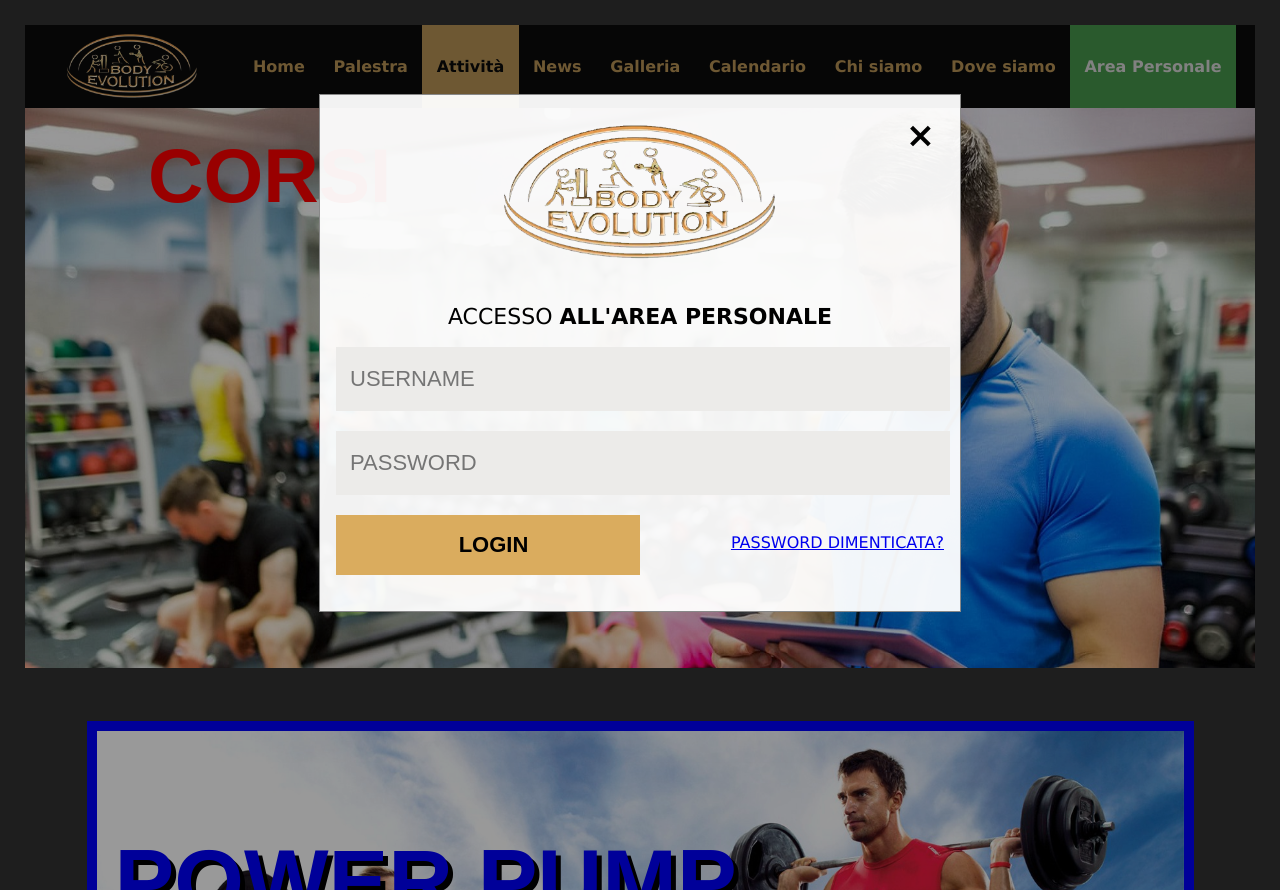
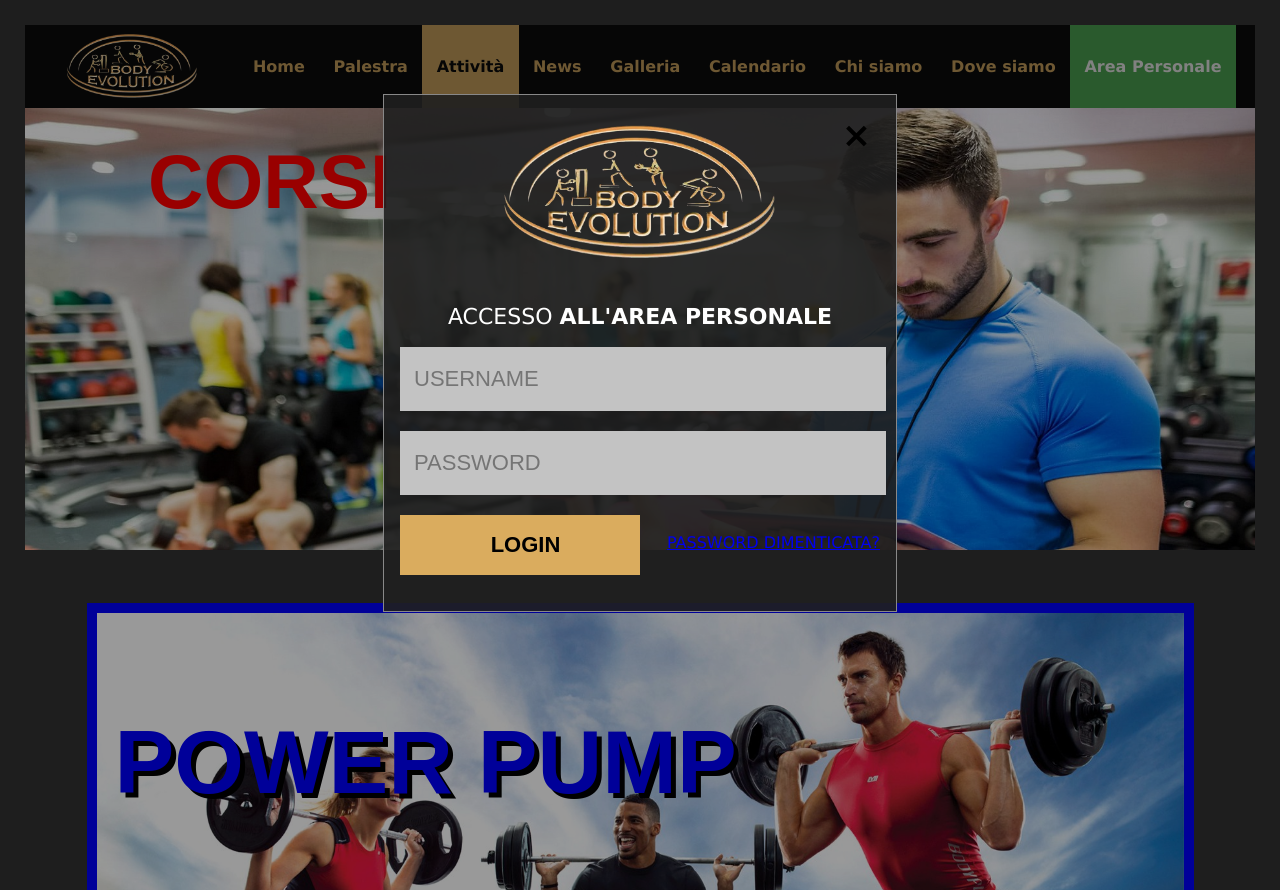
Before and after one commit to ShiroAimai/Tecweb-Project, a PHP site: page /HTML/Attivita.html in a window 1280 px wide, after a click on "Area Personale". Run offline with PHP 8.4, Linux system fonts and the light colour scheme.

Commit message:
Add files via upload

```diff
--- a/CSS/Desktop.css
+++ b/CSS/Desktop.css
@@ -429,10 +429,6 @@ PAGINA DOVE SIAMO
 PAGINA ATTIVITA
 =========================
 */
-#DescrizioneAttivita{
-  	width: 90%;
-  	margin: 4% auto;
-}
 
 #sfondocorsipalestra {
 	position: relative;
@@ -452,7 +448,11 @@ PAGINA ATTIVITA
 
 #imagecorsipalestra {
 	width: 100%;
-	height: 35em;
+}
+
+#DescrizioneAttivita{
+  	width: 90%;
+  	margin: 4% auto;
 }
 
 .accordion {
@@ -536,6 +536,7 @@ PAGINA ATTIVITA
 SEZIONE CALENDARIO
 ==================
 */
+
 #calendario {
 	text-align:center;
 	width:92.5%;
@@ -545,63 +546,71 @@ SEZIONE CALENDARIO
 	position:absolute;
 	top:48%;
 }
+
 #imgcal {
 	width:100%;
+}
 
-}
 #caltitle {
 	font-weight:800;
 	font-size:6vw;
 	text-align:center;
 	color:lightgray;
+}
 
-}
 #firstrow {
 	color:white;
 	font-weight:bold;
 	font-size:120%;
 }
+
 .spinning {
 	background-color: green;
 }
+
 .spinning:hover {
 	background-color: rgb(0,230,0);
+}
 
-}
 .powerpump {
 	background-color: blue;
 }
+
 .powerpump:hover {
 	background-color: rgb(0,100,180);
+}
 
-}
 .jumpfit {
 	background-color: rgb(200,50,0);
 }
+
 .jumpfit:hover {
 	background-color: rgb(220,120,0);
+}
 
-}
 .fitboxe {
 	background-color: red;
 }
+
 .fitboxe:hover {
 	background-color: rgb(120,0,0);
 }
+
 .step {
 	background-color: purple;
 }
+
 .step:hover {
 	background-color: rgb(120,0,40)
 }
 
-table,td {
+table, td {
     border: 6px solid white;
     border-collapse: collapse;
     color:white;
     opacity:0.9;
+}
 
-}
 td a {
 	color:white;
 	text-decoration: none;
@@ -620,16 +629,16 @@ input {
     font-weight: 300;
 	text-indent: 0.5em;
     height: 60px;
-    border: 1px solid #ecebe9;
+    border: 1px solid rgb(195,195,195);
     margin-bottom: 20px;
-    background-color: #ecebe9;
+    background-color: rgb(195,195,195);
 	width: 100%;
 }
 
 input:focus {
 	outline: none;
 	background-color: white;
-	border: 3px inset #ecebe9;
+	border: 2px inset #ecebe9;
 }
 
 .imgcontainer {
@@ -648,7 +657,7 @@ img.logo {
 
 .container h2 {
 	text-align: center;
-	color: #000;
+	color: #FFF;
     font-size: 22px;
     font-weight: 500;
 }
@@ -684,16 +693,15 @@ img.logo {
     width: 100%;
     height: 100%;
     overflow: scroll;
-    background-color: rgb(0,0,0);
     background-color: rgba(0,0,0,0.4);
     padding-top: 30px;
 }
 
 .popup-content {
-    background-color: rgba(255,255,255,.95);
+    background-color: rgba(32,32,32,.9);
     margin: 5% auto 15% auto;
     border: 1px solid #888;
-    width: 50%;
+    width: 40%;
 }
 
 .close {
```
Lines whose indentation alone changed are shown as unchanged.
